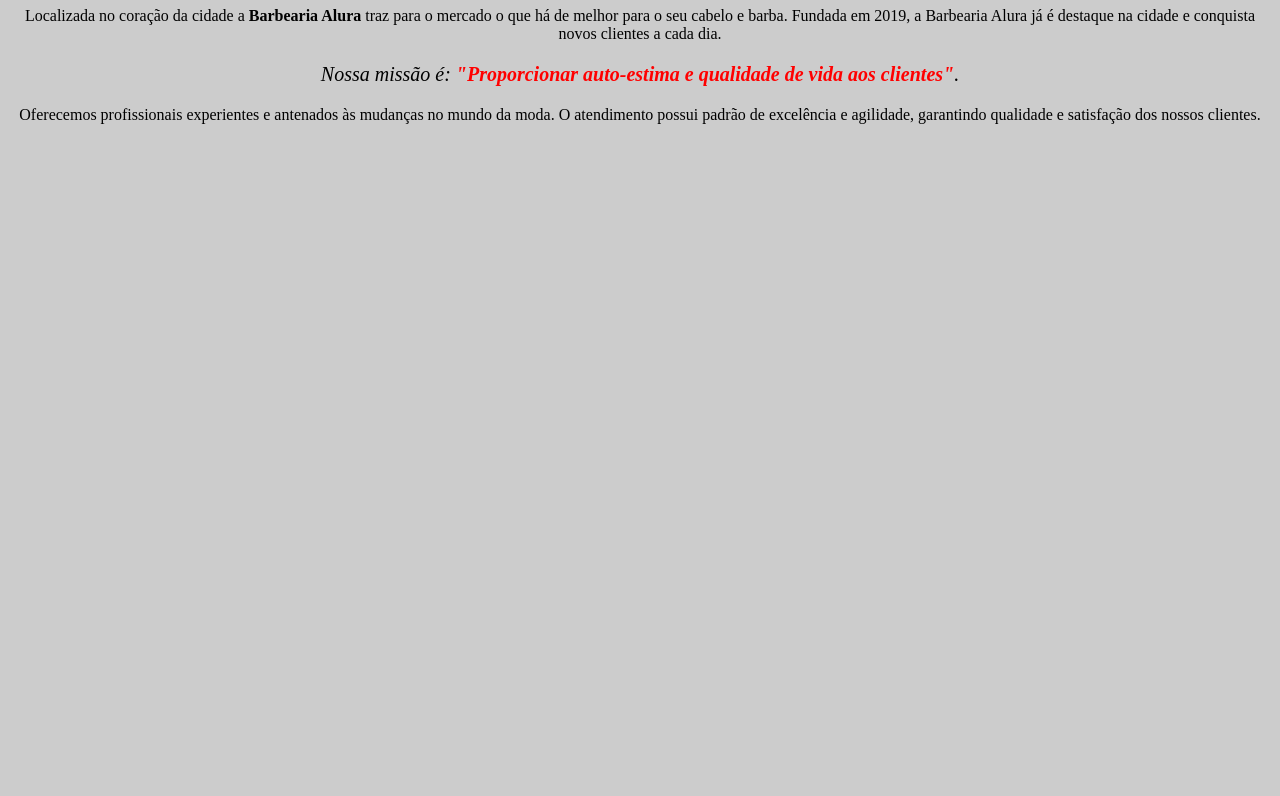
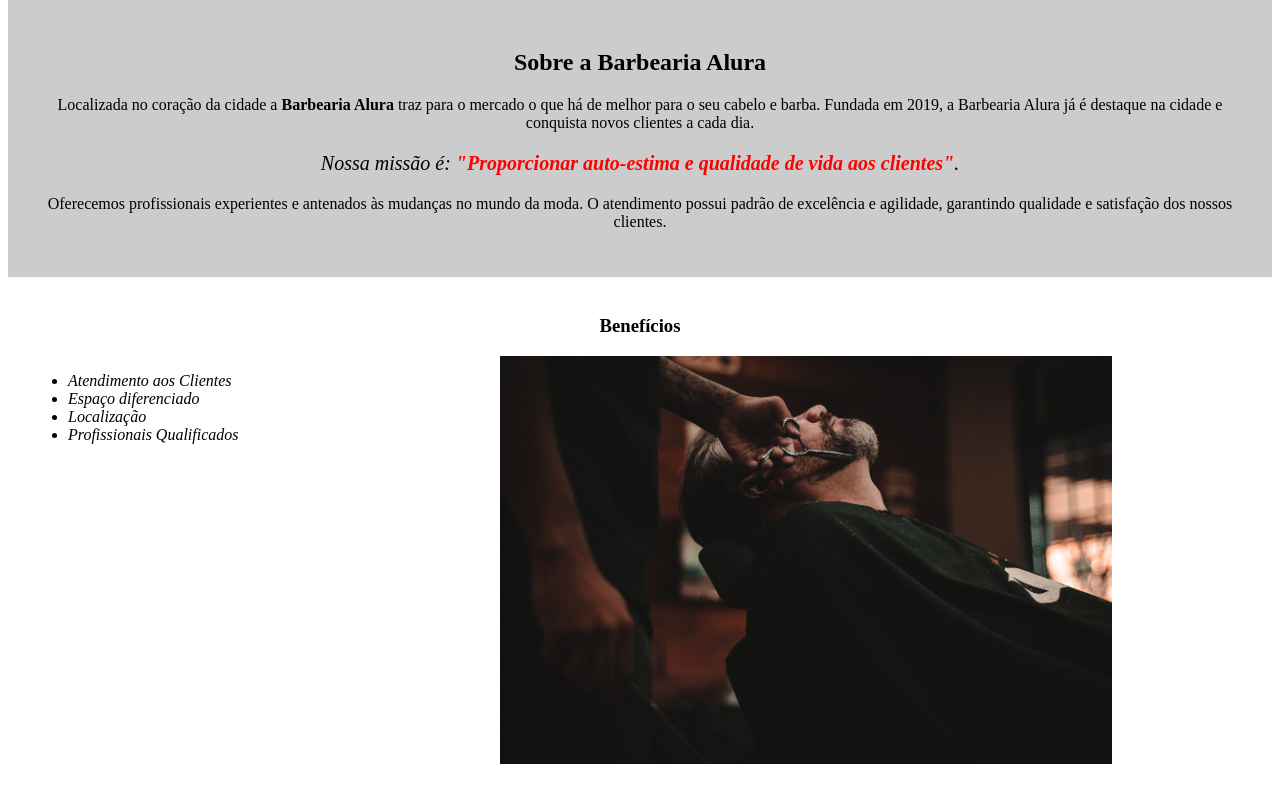
Before and after one commit to daniel14082007/daniel14082007, a plain HTML site: page index.html in a window 1280 px wide. Shown: the part 559-1355 px from the top of the page. Before the commit the page ends 800 px from the top, so only its background shows below. Drawn offline with Linux system fonts and the light colour scheme.

Commit message:
pensamento computacional

```diff
--- a/index.html
+++ b/index.html
@@ -1,22 +1,47 @@
 <!DOCTYPE html>
+
 <html lang="pt-br">
+
     <head>
         <meta charset="UTF-8">
+
         <title>Barbearia Alura</title>
+
         <link rel="stylesheet" href="style.css">
     </head>
 
     <body>
+
+        <header>
+    <h1 class="titulo-principal">Barbearia Alura</h1>
+</header>
+
     <img id="banner" src="banner.jpg">
 
-        <h1>Sobre a Barbearia Alura</h1>
+        <div class="principal">
+            <h2 class="titulo-centralizado">Sobre a Barbearia Alura</h2>
 
-        <p>Localizada no coração da cidade a <strong>Barbearia Alura</strong> traz para o mercado o que há de melhor para o seu cabelo e barba.
-        Fundada em 2019, a Barbearia Alura já é destaque na cidade e conquista novos clientes a cada dia.</p>
+            <p>Localizada no coração da cidade a <strong>Barbearia Alura</strong> traz para o mercado o que há de melhor para o seu cabelo e barba.
+            Fundada em 2019, a Barbearia Alura já é destaque na cidade e conquista novos clientes a cada dia.</p>
 
-        <p id="missao"><em>Nossa missão é: <strong>"Proporcionar auto-estima e qualidade de vida aos clientes"</strong>.</em></p>
+            <p id="missao"><em>Nossa missão é: <strong>"Proporcionar auto-estima e qualidade de vida aos clientes"</strong>.</em></p>
 
-        <p>Oferecemos profissionais experientes e antenados às mudanças no mundo da moda.
-        O atendimento possui padrão de excelência e agilidade, garantindo qualidade e satisfação dos nossos clientes.</p>
+            <p>Oferecemos profissionais experientes e antenados às mudanças no mundo da moda.
+            O atendimento possui padrão de excelência e agilidade, garantindo qualidade e satisfação dos nossos clientes.</p>
+         </div>
+
+        <div class="beneficios">
+
+            <h3 class="titulo-centralizado">Benefícios</h3>
+
+            <ul>
+                <li class="itens">Atendimento aos Clientes</li>
+                <li class="itens">Espaço diferenciado</li>
+                <li class="itens">Localização</li>
+                <li class="itens">Profissionais Qualificados</li>
+            </ul>
+
+            <img src="beneficios.jpg" class="imagembeneficios">
+        </div>
     </body>
 </html>
--- a/style.css
+++ b/style.css
@@ -1,12 +1,21 @@
 body {
-    background: #CCCCCC
+
+}
+
+.principal{
+    background: #CCCCCC;
+    padding: 30px;
 }
 
 #banner {
     width: 100%;
 }
 
-h1 {
+.titulo-principal {
+    padding-left: 20px;
+}
+
+.titulo-centralizado {
     text-align: center
 }
 
@@ -21,3 +30,23 @@ p {
 em strong {
     color: #FF0000;
 }
+
+.itens {
+    font-style: italic;
+}
+
+.beneficios {
+    background: #FFFFFF;
+    padding: 20px;
+}
+
+
+ul {
+    display: inline-block;
+    vertical-align: top;
+    width: 20%;
+    margin-right: 15%;
+}
+.imagembeneficios {
+    width: 50%;
+}
```
Also changed, not shown: beneficios.jpg (added).
